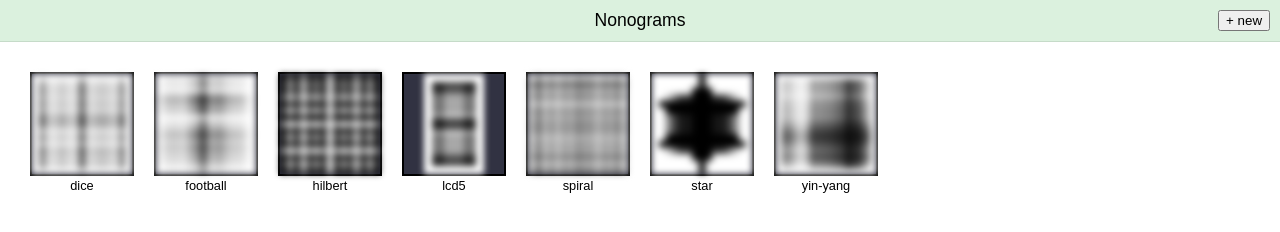
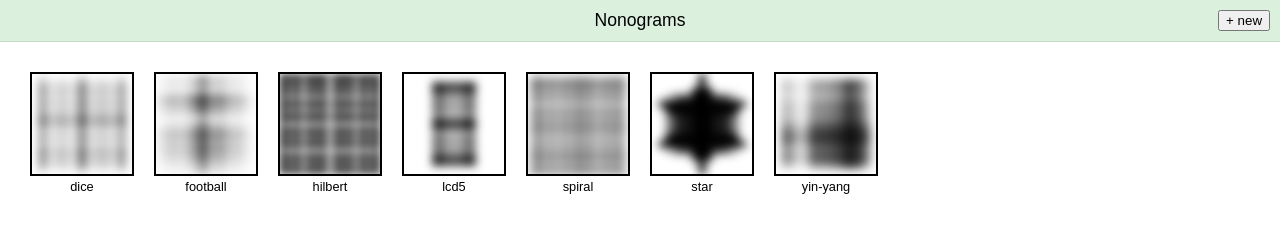
Before and after one commit to davidje13/Nonogram, a website with bundled scripts: page index.html in a window 1280 px wide. Built offline with nearby package versions, Linux system fonts and the light colour scheme.

Commit message:
Improve game list view for started games, support dropping CSV files of multiple games

```diff
--- a/web/EditorPage.mjs
+++ b/web/EditorPage.mjs
@@ -73,7 +73,7 @@ export class EditorPage {
 
     this.container = editorResizer.container;
     this.validation = validation;
-    this.preview = preview.canvas;
+    this.preview = preview.container;
 
     editorChanged();
   }
--- a/web/GamePlayer.mjs
+++ b/web/GamePlayer.mjs
@@ -104,6 +104,14 @@ export class GamePlayer extends EventTarget {
     this._display.fill(UNKNOWN);
   }
 
+  isStarted() {
+    return this._display.getGrid().data.includes(ON);
+  }
+
+  isComplete() {
+    return false; // TODO
+  }
+
   checkColumn(i, board) {
     const col = new Uint8Array(this._height);
     for (let j = 0; j < this._height; ++j) {
--- a/web/GridPreview.mjs
+++ b/web/GridPreview.mjs
@@ -1,31 +1,60 @@
+import { OFF, ON } from '../src/constants.mjs';
 import { el } from './dom.mjs';
 
+const CONTEXT_POOL = [];
+
+function getContext() {
+  if (CONTEXT_POOL.length) {
+    return CONTEXT_POOL.pop();
+  }
+  const canvas = el('canvas');
+  return canvas.getContext('2d', { alpha: true, willReadFrequently: false });
+}
+
 export class GridPreview {
-  constructor(rules = { rows: [[]], cols: [[]] }) {
+  constructor(className = '') {
     this.enhancementSteps = 2;
-    this.canvas = el('canvas');
-    this.ctx = this.canvas.getContext('2d', { alpha: true, willReadFrequently: true });
-    this.setRules(rules);
+    this.ctx = null;
+    this.container = el('div', { 'class': className });
   }
 
-  setRules(rules) {
-    const w = rules.cols.length;
-    const h = rules.rows.length;
-    this.canvas.width = w;
-    this.canvas.height = h;
+  clear() {
+    if (this.ctx) {
+      this.ctx.canvas.width = 0;
+      this.ctx.canvas.height = 0;
+      this.ctx.canvas.remove();
+      CONTEXT_POOL.push(this.ctx);
+      this.ctx = null;
+    }
+  }
 
+  _prepareCanvas(w, h) {
+    if (!this.ctx) {
+      this.ctx = getContext();
+      this.container.append(this.ctx.canvas);
+    }
+
+    this.ctx.canvas.width = w;
+    this.ctx.canvas.height = h;
     if (w > h) {
-      this.canvas.classList.add('primary-x');
-      this.canvas.classList.remove('primary-y');
+      this.ctx.canvas.style.width = '100%';
+      this.ctx.canvas.style.height = 'auto';
     } else {
-      this.canvas.classList.add('primary-y');
-      this.canvas.classList.remove('primary-x');
+      this.ctx.canvas.style.width = 'auto';
+      this.ctx.canvas.style.height = '100%';
     }
+  }
+
+  setRules({ rows, cols }) {
+    const w = cols.length;
+    const h = rows.length;
+    this._prepareCanvas(w, h);
+    this.ctx.canvas.className = 'fuzzy';
 
     let nx = w;
     let ny = h;
-    const xSums = rules.cols.map(sum);
-    const ySums = rules.rows.map(sum);
+    const xSums = cols.map(sum);
+    const ySums = rows.map(sum);
 
     const ps = [];
     for (let i = 0; i < w * h; ++i) {
@@ -80,6 +109,20 @@ export class GridPreview {
     }
     this.ctx.putImageData(dat, 0, 0);
   }
+
+  setImage({ width, height, data }) {
+    this._prepareCanvas(width, height);
+    this.ctx.canvas.className = 'image';
+
+    const dat = this.ctx.createImageData(width, height);
+    for (let y = 0; y < height; ++y) {
+      for (let x = 0; x < width; ++x) {
+        const p = y * width + x;
+        dat.data[p * 4 + 3] = data[p] === ON ? 255 : data[p] === OFF ? 0 : 64;
+      }
+    }
+    this.ctx.putImageData(dat, 0, 0);
+  }
 }
 
 /**
--- a/web/StateStore.mjs
+++ b/web/StateStore.mjs
@@ -1,9 +1,14 @@
 import { compressImage, decompressImage } from '../src/export/image.mjs';
 
+export const STATE_UNSTARTED = 0;
+export const STATE_STARTED = 1;
+export const STATE_DONE = 2;
+
 export class StateStore {
-  save(id, grid) {
+  save(id, state, grid) {
     try {
       window.localStorage.setItem(id, new URLSearchParams({
+        s: state,
         i: compressImage(grid),
       }).toString());
     } catch (e) {
@@ -14,12 +19,13 @@ export class StateStore {
   load(id) {
     try {
       const data = new URLSearchParams(window.localStorage.getItem(id) ?? '');
-      if (data.has('i')) {
-        return decompressImage(data.get('i'));
-      }
+      return {
+        state: data.has('i') ? (data.get('s') ?? STATE_STARTED) : STATE_UNSTARTED,
+        grid: data.has('i') ? decompressImage(data.get('i')) : null,
+      };
     } catch (e) {
       console.warn('failed to load', e);
     }
-    return null;
+    return { state: STATE_UNSTARTED, grid: null };
   }
 }
--- a/web/index.css
+++ b/web/index.css
@@ -30,6 +30,7 @@ nav {
   border-bottom: 1px solid #C6DBC9;
   gap: 10px;
   font-size: 0.8rem;
+  z-index: 1;
 }
 
 nav > div {
@@ -67,12 +68,15 @@ nav > h1 {
 }
 
 .game-list .item {
-  background: #313242;
+  background: #FFFFFF;
   border: 2px solid #000000;
   width: 100px;
   height: 100px;
   text-decoration: none;
-  text-align: center;
+}
+
+.game-list .item .done {
+  border-color: #00CC00;
 }
 
 .game-list .item:hover, .game-list .item:active {
@@ -81,22 +85,34 @@ nav > h1 {
   transform: scale(1.1);
 }
 
-.game-list .item canvas {
-  --size: 100%;
+.preview {
+  display: flex;
+  align-items: center;
+  justify-content: center;
+  width: 100%;
+  height: 100%;
   background: #FFFFFF;
-  filter: blur(3px);
+  overflow: hidden;
 }
 
-.primary-x {
-  width: var(--size);
+.preview .fuzzy {
+  filter: blur(4px);
 }
 
-.primary-y {
-  height: var(--size);
+.started .preview .image {
+  filter: blur(2px);
+}
+
+.preview .image {
+  image-rendering: pixelated;
 }
 
 .game-list .item .label {
+  width: 100%;
+  padding-top: 5px;
   flex: 1;
   color: #000000;
   font-size: 0.8rem;
+  text-align: center;
+  overflow-wrap: break-word;
 }
--- a/web/index.mjs
+++ b/web/index.mjs
@@ -6,10 +6,11 @@ import { compressRules, decompressRules } from '../src/export/rules.mjs';
 import { compressImage } from '../src/export/image.mjs';
 import { GridPreview } from './GridPreview.mjs';
 import { GamePlayer } from './GamePlayer.mjs';
-import { StateStore } from './StateStore.mjs';
+import { STATE_DONE, STATE_STARTED, STATE_UNSTARTED, StateStore } from './StateStore.mjs';
 import { el, makeButton } from './dom.mjs';
 import { Router } from './Router.mjs';
 import { EditorPage } from './EditorPage.mjs';
+import { ON } from '../src/constants.mjs';
 
 function makePage(content, title, l, r) {
   return el('div', { 'class': 'page' }, [
@@ -64,22 +65,50 @@ const listDOM = makePage(
   [makeButton('+ new', () => router.go({ editor: '' }))],
 );
 
-const currentGames = new Set();
+const currentGames = new Map();
+const ITEM_CLASSES = {
+  [STATE_DONE]: 'done',
+  [STATE_STARTED]: 'started',
+  [STATE_UNSTARTED]: 'unstarted',
+};
 
+const vis = new IntersectionObserver((entries) => {
+  for (const entry of entries) {
+    const compressedRules = entry.target.dataset['r'];
+    const game = currentGames.get(compressedRules);
+    if (!game) {
+      throw new Error(`no game ${compressedRules}`);
+    }
+    if (entry.isIntersecting && !game.loaded) {
+      const { state, grid } = stateStore.load(compressedRules);
+      if (grid?.data.includes(ON)) {
+        game.preview.setImage(grid);
+      } else {
+        game.preview.setRules(decompressRules(compressedRules));
+      }
+      game.item.className = `item ${ITEM_CLASSES[state]}`;
+      game.loaded = true;
+    }
+    if (!entry.isIntersecting && game.loaded) {
+      game.preview.clear();
+      game.loaded = false;
+    }
+  }
+});
 function addGame(compressedRules, name) {
   if (currentGames.has(compressedRules)) {
     return;
   }
-  currentGames.add(compressedRules);
 
-  // TODO: https://developer.mozilla.org/en-US/docs/Web/API/IntersectionObserver
-  gameList.append(el('a', {
+  const preview = new GridPreview('preview');
+  const item = el('a', {
     'class': 'item',
     href: router.makeLink({ name, rules: compressedRules }),
-  }, [
-    new GridPreview(decompressRules(compressedRules)).canvas,
-    el('div', { 'class': 'label' }, [name])
-  ]));
+  }, [preview.container, el('div', { 'class': 'label' }, [name])]);
+  item.dataset['r'] = compressedRules;
+  currentGames.set(compressedRules, { item, preview, loaded: false });
+  gameList.append(item);
+  vis.observe(item);
 }
 
 window.addEventListener('dragover', (e) => {
@@ -93,21 +122,56 @@ window.addEventListener('drop', async (e) => {
     .map((item) => item.getAsFile());
 
   for (const file of files) {
+    const content = await file.text();
     try {
-      const definition = JSON.parse(await file.text());
-      addGame(compressRules(extractRules(definition)), definition.name || definition.description || file.name);
+      readGames(content, ({ compressedRules, name }) => addGame(compressedRules, name || file.name));
     } catch (e) {
       console.error(e);
     }
   }
 });
 
+function readGames(content, callback) {
+  if (content[0] === '{') {
+    const definition = JSON.parse(content);
+    callback({
+      compressedRules: compressRules(extractRules(definition)),
+      name: definition.name || definition.description,
+    });
+    return;
+  }
+
+  const [head, ...lines] = content.split('\n')
+    .map((ln) => ln.replace(/#.*/, '').trim())
+    .filter((ln) => ln)
+    .map((ln) => ln.split(','));
+  const headers = head.map((v) => v.toLowerCase());
+  const nameIndex = headers.indexOf('name');
+  const rulesIndex = headers.indexOf('rules');
+  if (rulesIndex === -1) {
+    throw new Error('no rules column');
+  }
+  for (let i = 0; i < lines.length; ++i) {
+    const compressedRules = lines[i][rulesIndex];
+    const name = nameIndex === -1 ? `#${i}` : lines[i][nameIndex];
+    if (compressedRules) {
+      callback({ compressedRules, name });
+    }
+  }
+}
+
 let playerID = null;
 const stateStore = new StateStore();
 
 const debouncedSave = debounce(() => {
   if (playerID) {
-    stateStore.save(playerID, player.getGrid());
+    stateStore.save(
+      playerID,
+      player.isComplete() ? STATE_DONE
+        : player.isStarted() ? STATE_STARTED
+        : STATE_UNSTARTED,
+      player.getGrid(),
+    );
   }
 }, 500);
 
@@ -124,7 +188,7 @@ const router = new Router(document.body, [
     const rules = decompressRules(compressedRules);
 
     player.setRules(rules);
-    const grid = stateStore.load(compressedRules);
+    const { grid } = stateStore.load(compressedRules);
     if (grid) {
       player.setGrid(grid);
     } else {
```
